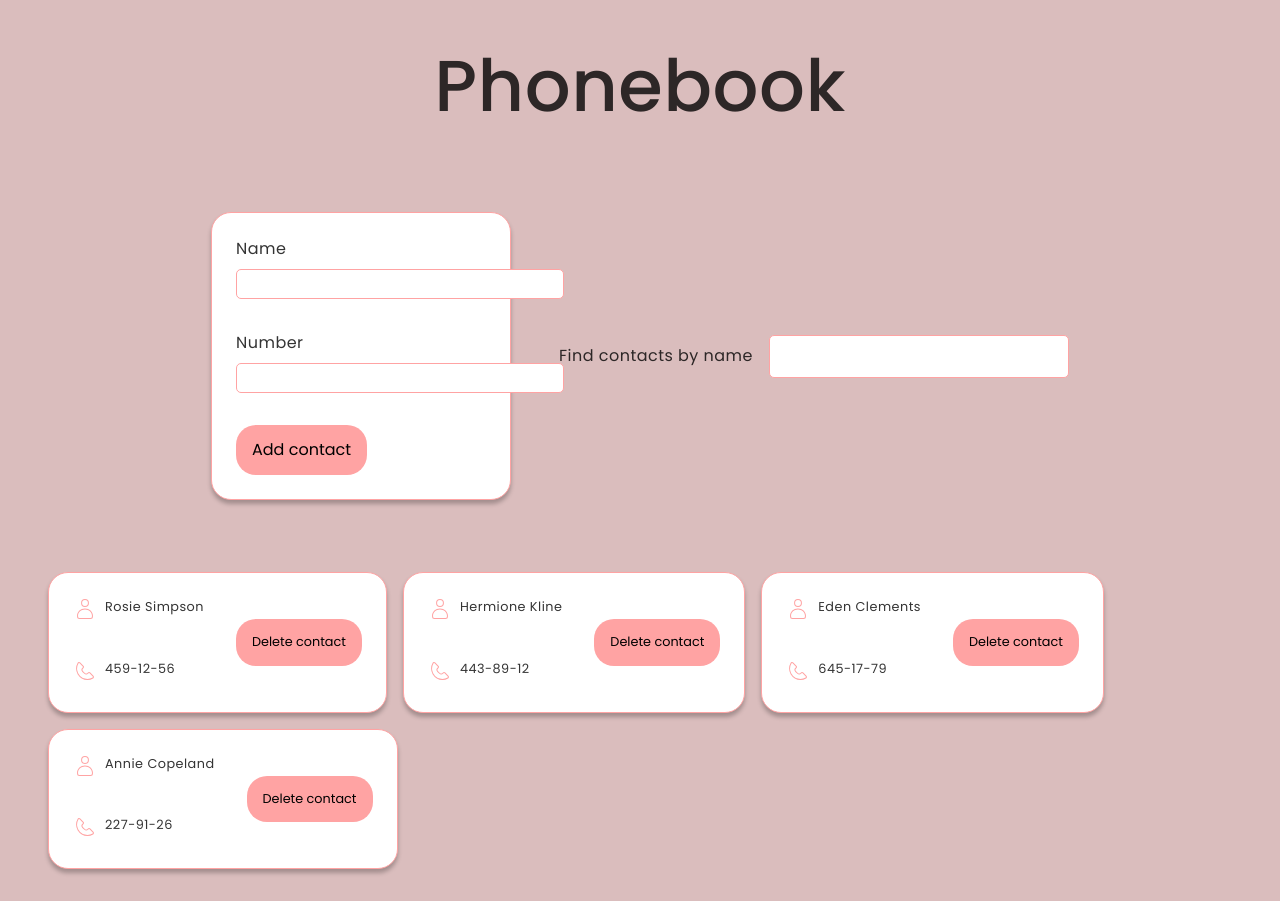
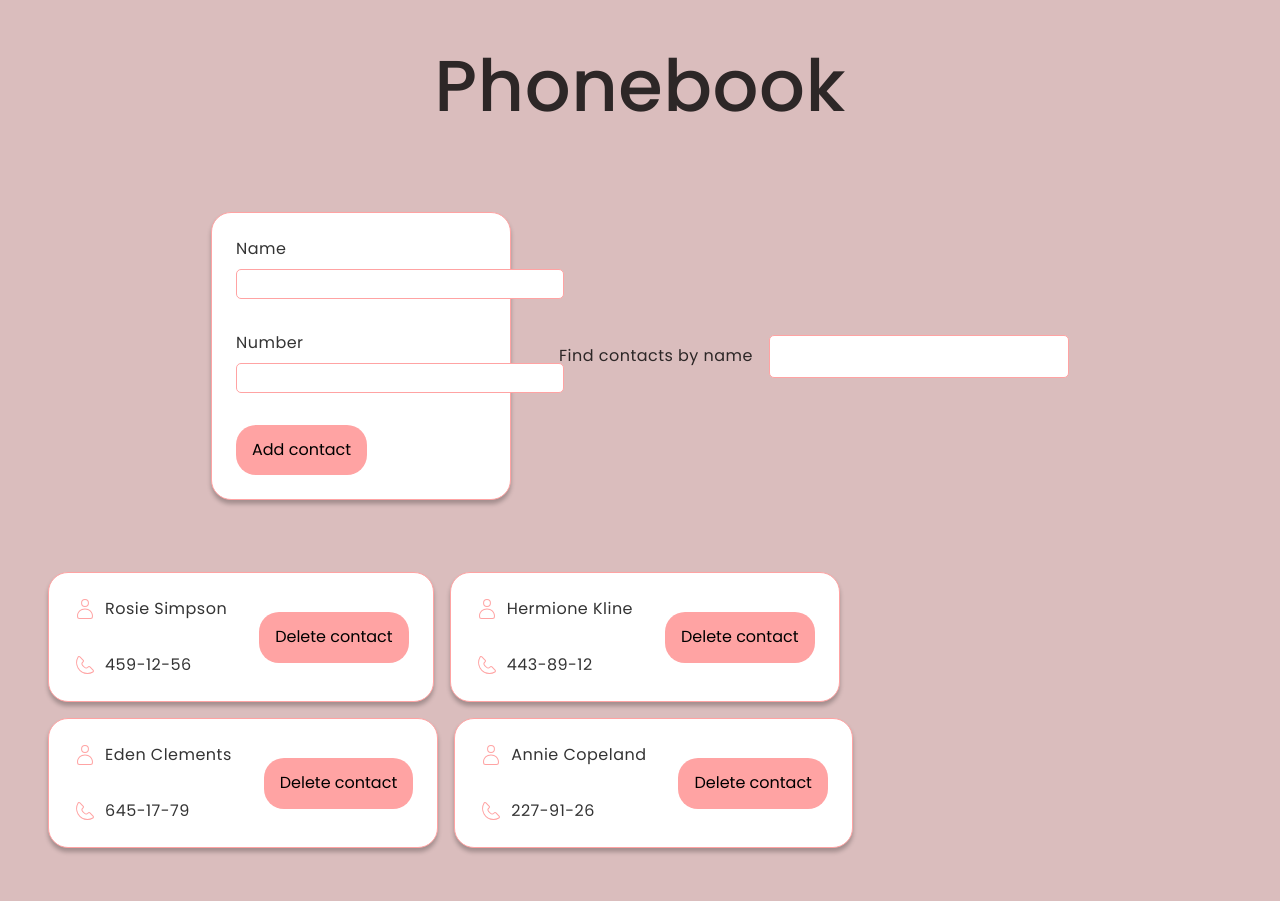
Before and after one commit to KaterynaKocheharova/goit-react-hw-03, a React (Vite) app: page / in a window 1280 px wide. After the commit the page ends 880 px from the top, so only its background shows below. Built offline with nearby package versions, Linux system fonts and the light colour scheme.

Commit message:
fix too small item font-size

```diff
--- a/src/components/Contact/Contact.jsx
+++ b/src/components/Contact/Contact.jsx
@@ -1,6 +1,5 @@
 import { CiUser } from "react-icons/ci";
 import { CiPhone } from "react-icons/ci";
-import { IconContext } from "react-icons";
 import css from "./Contact.module.css";
 
 export default function Contact({
@@ -11,20 +10,12 @@ export default function Contact({
     <li className={css["contact-item"]}>
       <div className={css["contact-info-wrapper"]}>
         <div className={css["item-icon-box"]}>
-          <IconContext.Provider value={{ className: "contact-person-icon" }}>
-            <div>
               <CiUser className={css["contact-person-icon"]} />
-            </div>
-          </IconContext.Provider>
-          <p>{name}</p>
+          <p className={css["name-text"]}>{name}</p>
         </div>
         <div className={css["item-icon-box"]}>
-          <IconContext.Provider value={{ className: "contact-phone-icon" }}>
-            <div>
               <CiPhone className={css["contact-phone-icon"]} />
-            </div>
-          </IconContext.Provider>
-          <p>{number}</p>
+          <p className={css["number-text"]}>{number}</p>
         </div>
       </div>
       <button className={css["delete-button"]} onClick={() => onDelete(id)}>
--- a/src/components/Contact/Contact.module.css
+++ b/src/components/Contact/Contact.module.css
@@ -4,11 +4,22 @@
   justify-content: space-between;
   column-gap: 2rem;
   padding: 1.5rem;
-  font-size: 0.8rem;
   background-color: var(--main-background-color);
   border: 1px solid var(--first-color);
   border-radius: var(--main-border-radius);
   box-shadow: var(--main-box-shadow);
+}
+
+.name-text,
+.number-text {
+  font-size: 0.8rem;
+}
+
+@media screen and (min-width: 700px) {
+  .name-text,
+  .number-text {
+    font-size: 1rem;
+  }
 }
 
 .delete-button {
@@ -28,6 +39,7 @@
 
 .item-icon-box {
   display: flex;
+  align-items: center;
   gap: 0.5rem;
 }
 
```
